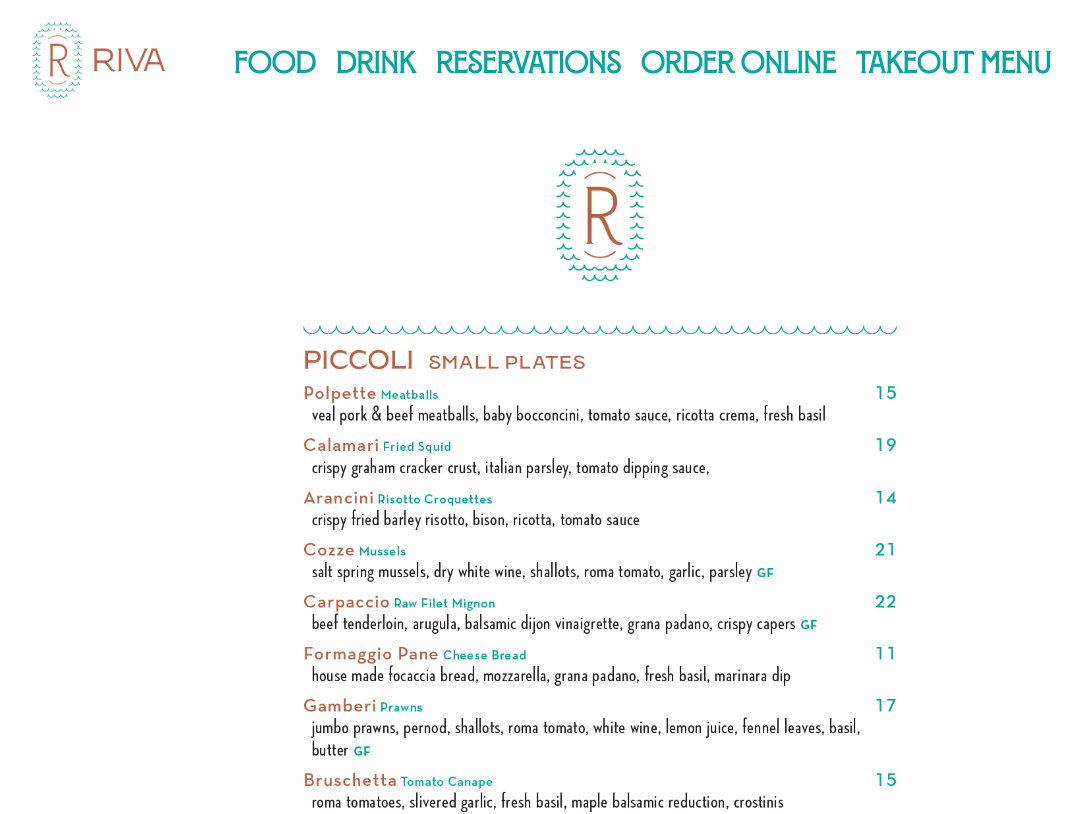
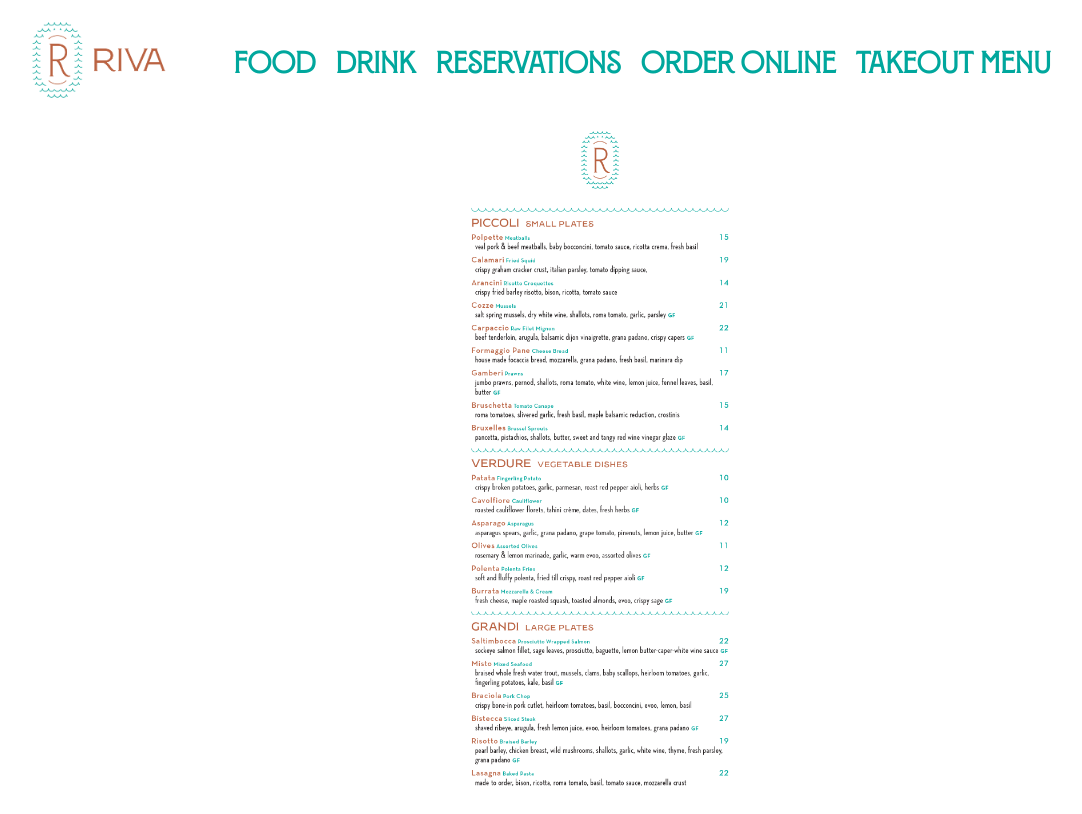
Before and after one commit to CamBrown101/restaurant_rework, a React (Create React App) app: page /View-Food-Menu in a window 1280 px wide. Shown: the top 814 px of the page, without its empty margins (40-1122 px from the left). Built offline with nearby package versions, Linux system fonts and the light colour scheme; some icons are missing; a web font is replaced by a local one.

Commit message:
Fix drink menu layout

```diff
--- a/src/components/Carousel/SlideTemplate.tsx
+++ b/src/components/Carousel/SlideTemplate.tsx
@@ -27,7 +27,9 @@
 
   return (
     <SlideWrapper>
-      <SlideInnerWrapper imageUrl={image}></SlideInnerWrapper>
+      <SlideInnerWrapper>
+        <img src={image} />
+      </SlideInnerWrapper>
       <CircleContainer>{createCircles(numberOfSlides, slide)}</CircleContainer>
     </SlideWrapper>
   );
@@ -40,11 +42,10 @@
   flex-direction: column;
   justify-content: flex-start;
   align-items: center;
-  height: 2100px;
+  height: 700px;
   width: 100%;
   color: white;
   background-color: white;
-  padding-top: 600px;
 
   img {
     width: 300px;
--- a/src/components/Menu/DrinkMenu.tsx
+++ b/src/components/Menu/DrinkMenu.tsx
@@ -48,9 +48,9 @@
 export default DrinkMenu;
 
 const DrinkMenuWrapper = styled.main`
-  width: 100%;
-  height: 700px;
-  padding-top: 500px;
+  width: auto;
+  height: 100%;
+  padding-top: 210px;
   display: flex;
   justify-content: center;
   align-items: center;
--- a/src/components/Menu/FoodMenu.tsx
+++ b/src/components/Menu/FoodMenu.tsx
@@ -33,9 +33,9 @@
 export default FoodMenu;
 
 const FoodMenuWrapper = styled.main`
-  width: 100%;
-  height: 700px;
-  padding-top: 500px;
+  width: auto;
+  height: 100%;
+  padding-top: 210px;
   display: flex;
   justify-content: center;
   align-items: center;
@@ -44,7 +44,6 @@
 
 const FoodMenuContainerInner = styled.div`
   width: 100%;
-  height: 100%;
   display: flex;
   flex-direction: column;
   justify-content: center;
```
